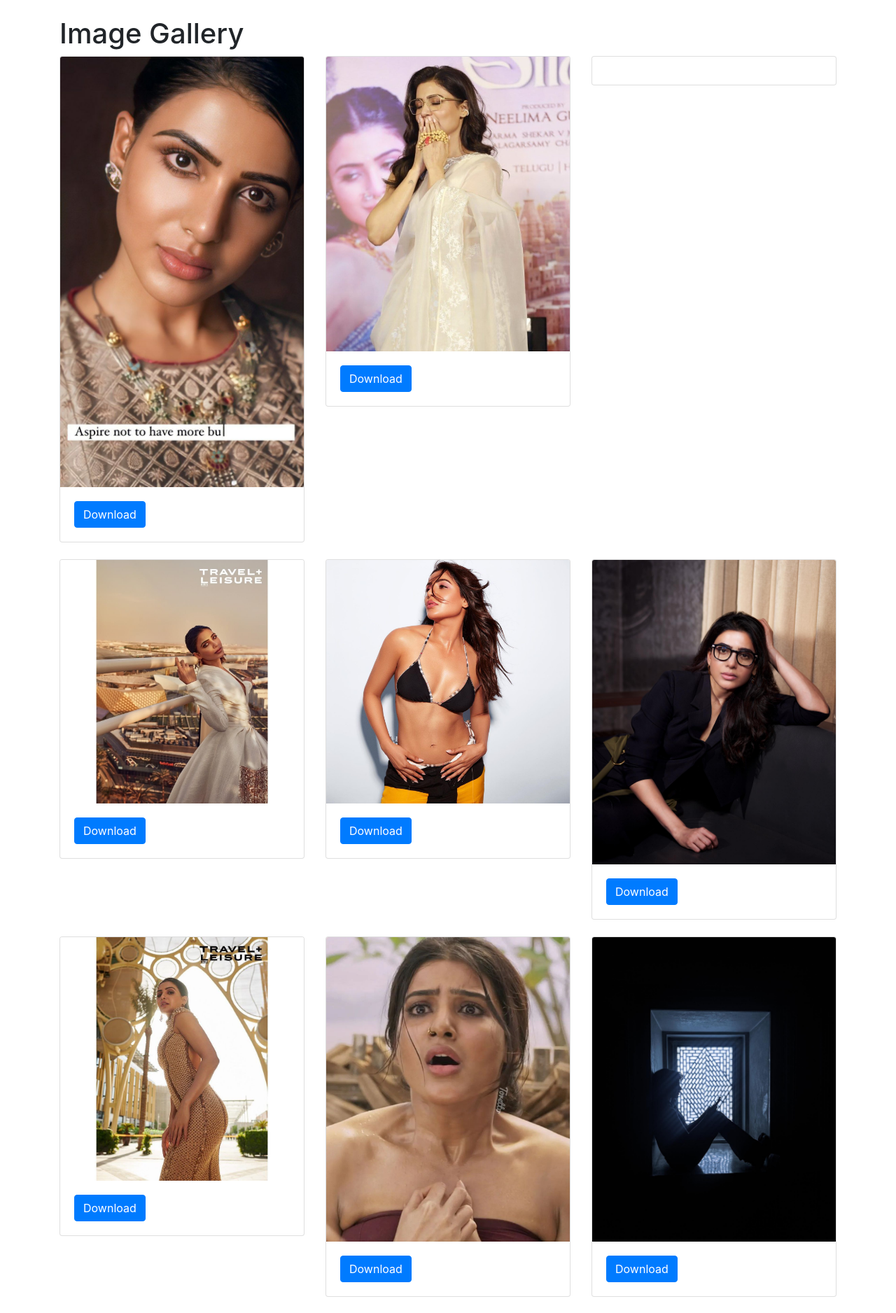
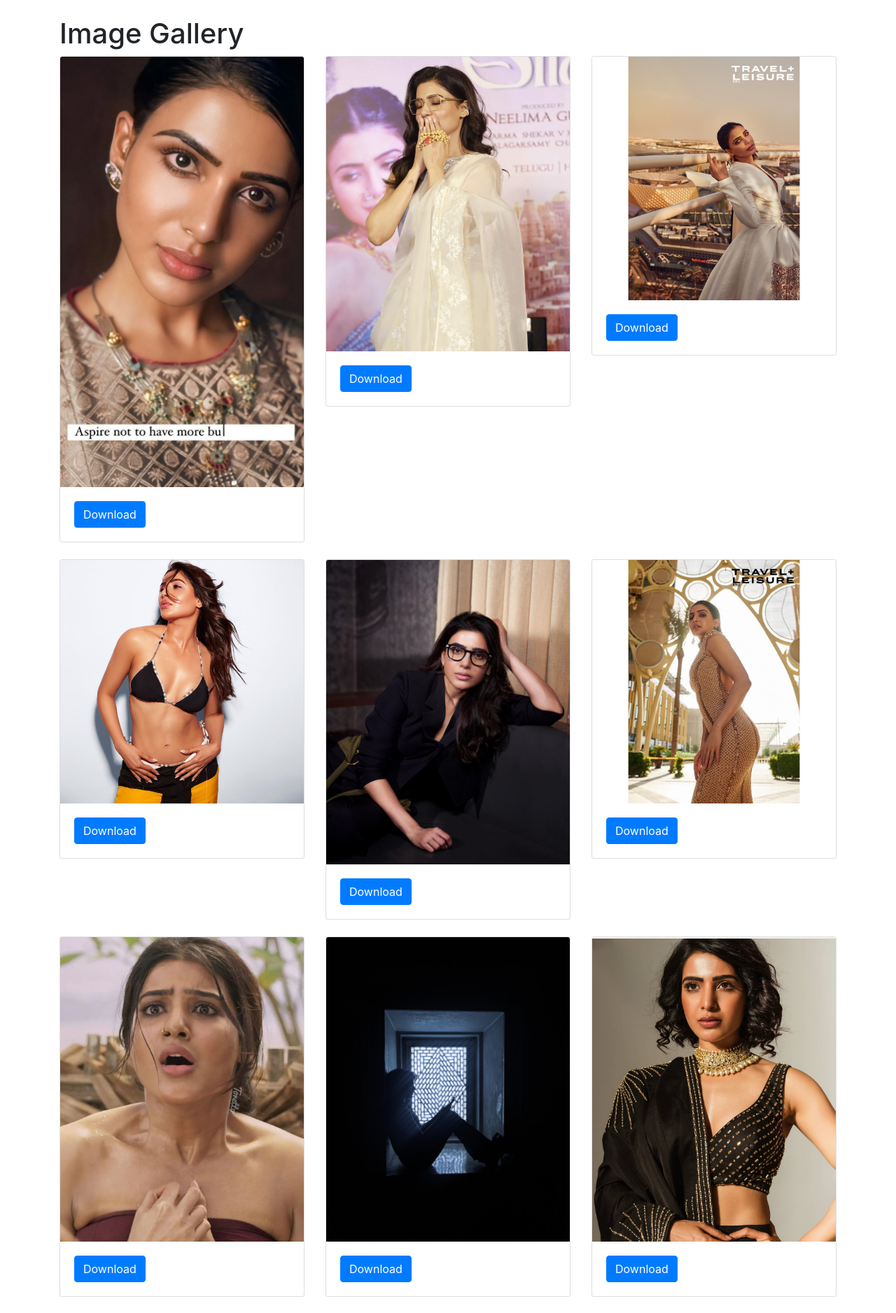
Before and after one commit to aravindhnirmal/samuseflsk, a Flask app: page / in a window 1280 px wide. Shown: the top 1876 px of the page at 70% size. Run offline with Flask 2, Linux system fonts and the light colour scheme; some libraries are stand-ins or nearby versions.

Commit message:
Update home.html for gitpage

```diff
--- a/templates/home.html
+++ b/templates/home.html
@@ -3,8 +3,6 @@
 <head>
   <title>Image Gallery</title>
   <link rel="stylesheet" href="https://maxcdn.bootstrapcdn.com/bootstrap/4.0.0/css/bootstrap.min.css">
-  <!-- Add Google AdSense Script -->
-  <script data-ad-client="YOUR_PUBLISHER_ID" async src="https://pagead2.googlesyndication.com/pagead/js/adsbygoogle.js"></script>
 </head>
 <body>
   <div class="container">
@@ -19,30 +17,10 @@
             </div>
           </div>
         </div>
-        <!-- Add Google AdSense Ad Unit -->
-        {% if loop.index == 2 %} <!-- Display ad after the second image -->
-          <div class="col-md-4">
-            <div class="card mb-4">
-              <div class="card-body">
-                <!-- Replace YOUR_AD_UNIT_ID with your actual ad unit ID -->
-                <ins class="adsbygoogle"
-                     style="display:block"
-                     data-ad-client="YOUR_PUBLISHER_ID"
-                     data-ad-slot="YOUR_AD_UNIT_ID"
-                     data-ad-format="auto"
-                     data-full-width-responsive="true"></ins>
-              </div>
-            </div>
-          </div>
-        {% endif %}
       {% endfor %}
     </div>
   </div>
 
   <script src="https://maxcdn.bootstrapcdn.com/bootstrap/4.0.0/js/bootstrap.min.js"></script>
-  <!-- Initialize Google AdSense -->
-  <script>
-    (adsbygoogle = window.adsbygoogle || []).push({});
-  </script>
 </body>
 </html>
```
